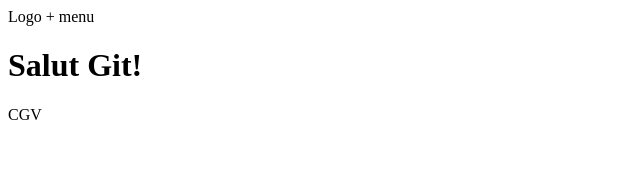
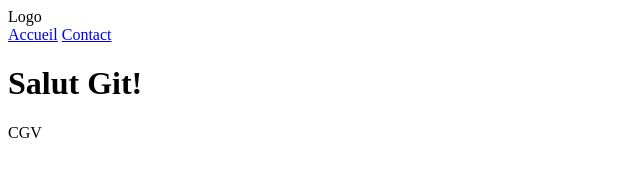
Before and after one commit to dwwm-lille/discover-git, a plain HTML site: page index.html in a window 1280 px wide. Shown: the whole page, without its empty margins (0-640 px from the left). Drawn offline with Linux system fonts and the light colour scheme.

Commit message:
Add menu in home

```diff
--- a/index.html
+++ b/index.html
@@ -7,7 +7,11 @@
 </head>
 <body>
     <header>
-        Logo + menu
+        <span>Logo</span>
+        <div>
+            <a href="index.html">Accueil</a>
+            <a href="contact.html">Contact</a>
+        </div>
     </header>
 
     <h1>Salut Git!</h1>
```
